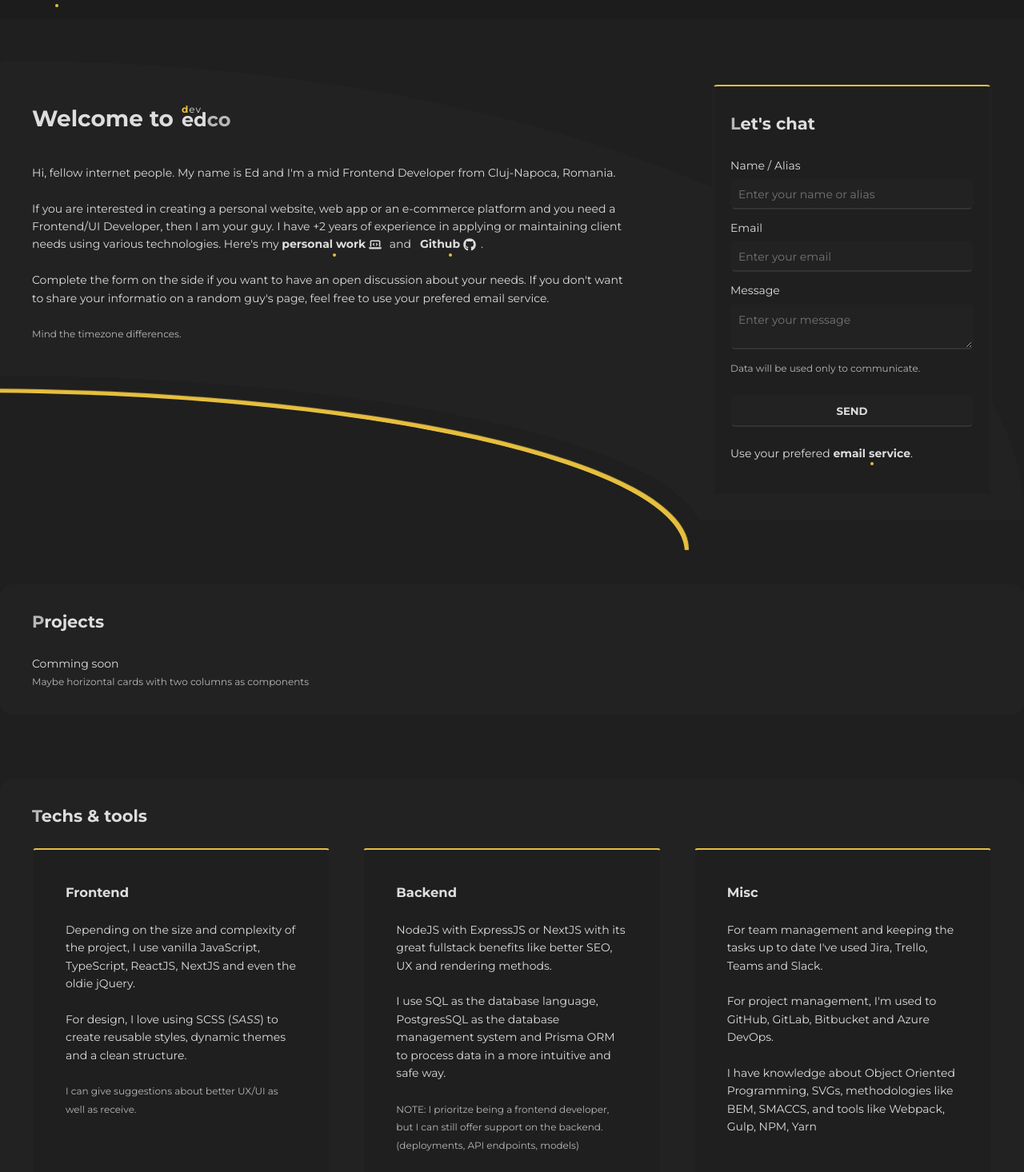
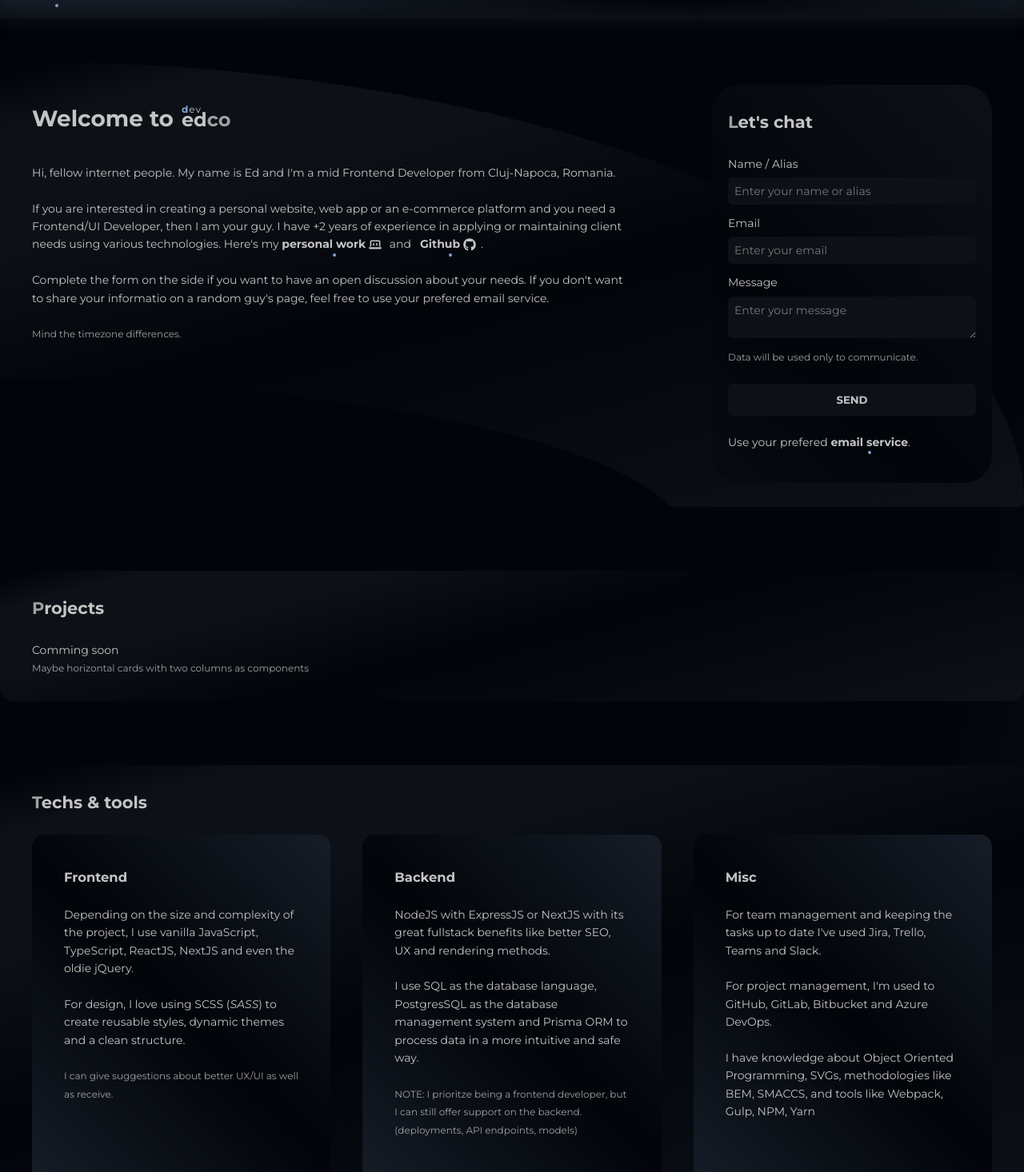
Before and after one commit to tasca-eduard/devedco, a Next.js app in the folder src/: page / in a window 1280 px wide. Shown: the part 44-1510 px from the top of the page at 80% size. Built offline with nearby package versions, Linux system fonts and the light colour scheme; a web font is replaced by a local one.

Commit message:
Experimental: Depth UI styling

```diff
--- a/src/scss/components/_card.scss
+++ b/src/scss/components/_card.scss
@@ -1,9 +1,8 @@
 .card {
-    background: $primaryBg;
+    background-image: linear-gradient(45deg, lighten($secondaryBg, 5%), $primaryBg, lighten($secondaryBg, 5%));
+    background-attachment: fixed;
     padding: 40px;
-    border-radius: 5px;
-    border: 2px solid $secondaryBg;
-    border-top: 2px solid $accent;
+    border-radius: 15px;
     display: flex;
 
     .content {
@@ -12,5 +11,9 @@
 
     @media screen and (max-width: 767px) {
         padding: 40px 20px;
+
+        .content {
+            margin-bottom: 0;
+        }
     }
 }
--- a/src/scss/components/_hero.scss
+++ b/src/scss/components/_hero.scss
@@ -14,7 +14,7 @@
             left: -40px;
             background: $primaryBg;
             border-top-right-radius: 100%;
-            box-shadow: 4px -4px 1px 1px $accent, 20px -20px 1px 1px $primaryBg;
+            // box-shadow: 4px -4px 1px 1px $accent, 20px -20px 1px 1px $primaryBg;
         }
     }
 
@@ -39,6 +39,7 @@
         max-width: 350px;
         min-width: 350px;
         width: 100%;
+        z-index: 1;
     }
 
     @media screen and (max-width: 991px) {
@@ -67,7 +68,7 @@
         .widget-container {
             max-width: 100%;
             min-width: 0;
-            margin-bottom: 140px;
+            margin-bottom: 0;
         }
     }
 }
--- a/src/scss/shared/_base.scss
+++ b/src/scss/shared/_base.scss
@@ -19,6 +19,10 @@
 
 .main {
     margin-top: 120px;
+
+    @media screen and (max-width: 767px) {
+        margin-top: 60px;
+    }
 }
 
 .logo {
@@ -60,7 +64,7 @@ h2[id] {
         top: 50%;
         left: -28px;
         transform: translateY(-50%);
-        color: rgba($primaryText, .2);
+        color: rgba($accent, .2);
         font-size: 28px;
         animation: hash 1s ease-in-out;
     }
@@ -88,7 +92,7 @@ h2[id] {
 
 @keyframes hash {
     0% {
-        color: rgba($primaryText, 0);
+        color: rgba($accent, 0);
     }
 
     60% {
@@ -96,6 +100,6 @@ h2[id] {
     }
 
     100% {
-        color: rgba($primaryText, .2);
+        color: rgba($accent, .2);
     }
 }
--- a/src/scss/shared/_buttons.scss
+++ b/src/scss/shared/_buttons.scss
@@ -1,10 +1,8 @@
 .btn {
     width: 100%;
     border: none;
-    border: 2px solid $secondaryBg;
-    border-bottom: 2px solid $primaryBorder;
     border-radius: 6px;
-    background: $inputBg;
+    background: $secondaryBg;
     padding: 10px;
     text-transform: uppercase;
     font-weight: 700;
@@ -15,8 +13,7 @@
 
     &:hover,
     &:focus {
-        background: darken($inputBg, 1%);
-        border-bottom: 2px solid $accent;
+        background: darken($secondaryBg, 1%);
         outline: none;
     }
 }
--- a/src/scss/shared/_footer.scss
+++ b/src/scss/shared/_footer.scss
@@ -1,5 +1,5 @@
 .footer {
-    margin-bottom: 60px;
+    margin-bottom: 140px;
 
     .footer-container {
         background: none;
--- a/src/scss/shared/_forms.scss
+++ b/src/scss/shared/_forms.scss
@@ -1,9 +1,8 @@
 .form {
-    border-radius: 6px;
+    border-radius: 35px;
     padding: 30px 20px 40px;
     background: $primaryBg;
-    border: 3px solid $secondaryBg;
-    border-top: 2px solid $accent;
+    background-image: linear-gradient(45deg, $secondaryBg -30%, $primaryBg, $secondaryBg);
 
     input,
     textarea {
@@ -24,17 +23,15 @@
         width: 100%;
         max-width: 100%;
         border: none;
-        border: 2px solid $secondaryBg;
-        border-bottom: 2px solid $primaryBorder;
         border-radius: 6px;
         padding: 8px;
-        background: $inputBg;
+        background: $secondaryBg;
+        font-size: 14px;
         transition: .2s cubic-bezier(0.165, 0.84, 0.44, 1);
-        font-size: 14px;
+
 
         &:focus {
-            background: darken($inputBg, 1%);
-            border-bottom: 2px solid $accent;
+            background: darken($secondaryBg, 1%);
             outline: none;
         }
     }
--- a/src/scss/shared/_grid.scss
+++ b/src/scss/shared/_grid.scss
@@ -7,9 +7,16 @@
     &:not(.neutral) {
         max-width: 1320px;
         background: $secondaryBg;
+        background-image: linear-gradient(165deg, $primaryBg 2%, $secondaryBg 10%, $secondaryBg 15%, $secondaryBg 20%, $secondaryBg 25%, $primaryBg 50%, $secondaryBg 100%);
+        // background-image: linear-gradient(135deg, red, blue);
         border-radius: 16px;
         margin-bottom: 80px;
         padding: 30px 40px;
+        background-attachment: fixed;
+
+        &:not(.hero-container) {
+            background-attachment: fixed;
+        }
     }
 
     @media screen and (max-width: 767px) {
@@ -17,6 +24,7 @@
 
         &:not(.neutral) {
             padding-inline: 20px;
+            margin-bottom: 40px;
         }
     }
 }
--- a/src/scss/shared/_header.scss
+++ b/src/scss/shared/_header.scss
@@ -1,10 +1,11 @@
 .header {
-    background: $ternaryBg;
     position: fixed;
     top: 0;
     left: 0;
     right: 0;
     z-index: 2;
+    background-image: linear-gradient(45deg, lighten($secondaryBg, 5%) 25%, rgba($primaryBg, 1), lighten($secondaryBg, 5%) 105%);
+    box-shadow: 0 0 25px 4px $secondaryBg ,inset 0 -10px 15px 0px $secondaryBg;
 
     .header-container {
         padding-block: 14px;
--- a/src/scss/shared/_resets.scss
+++ b/src/scss/shared/_resets.scss
@@ -14,7 +14,7 @@ html {
 }
 
 body {
-    background: $primaryBg;
+    background: linear-gradient(100deg, $primaryBg 70%, $primaryBg 75%, $primaryBg 80%, $secondaryBg);
 }
 
 hr {
@@ -36,3 +36,7 @@ button {
         outline: none;
     }
 }
+
+::selection {
+    background: rgb(18, 44, 94);
+}
--- a/src/scss/shared/_variables.scss
+++ b/src/scss/shared/_variables.scss
@@ -1,11 +1,11 @@
-$primaryBg: #1f1f1f;
-$secondaryBg: #222222;
-$ternaryBg: #1c1c1c;
+$primaryBg: #010409;
+$secondaryBg: #0d1117;
+$ternaryBg: #0d1117;
 
 $primaryBorder: #333333;
-$accent: rgb(230, 191, 62);
+$accent: #81a1ce ;
 
-$primaryText: #dddddd;
+$primaryText: #c4c4c4;
 
 $white: #ffffff;
 
```
